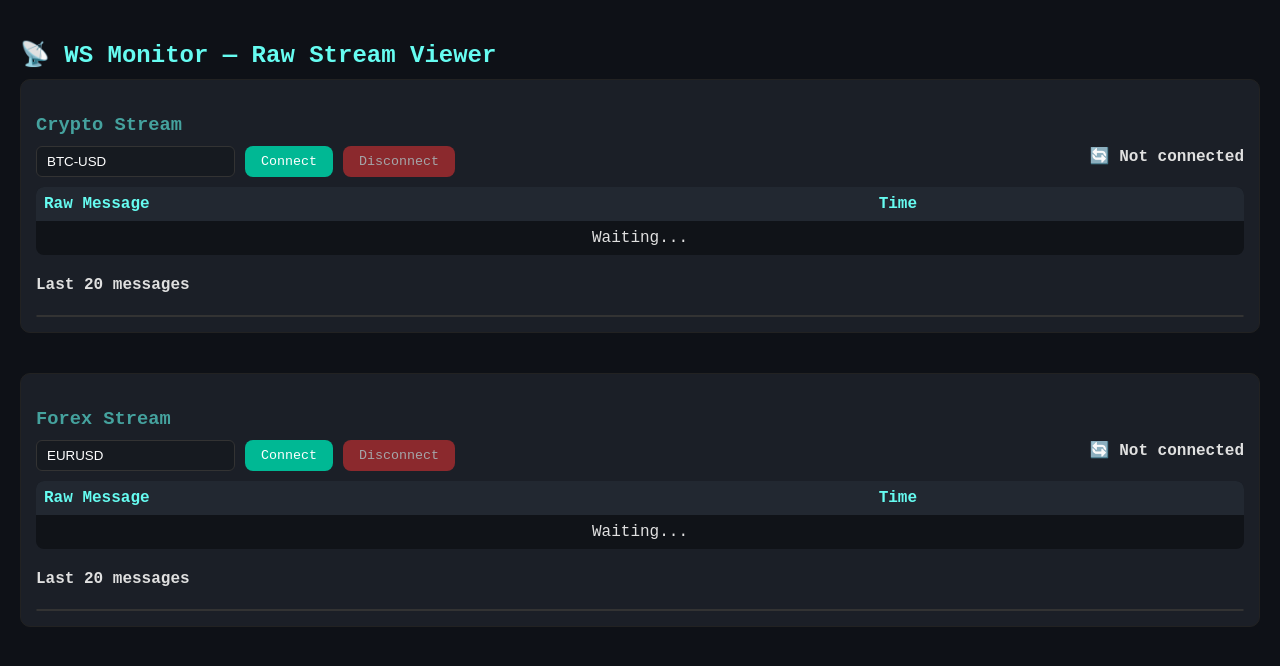
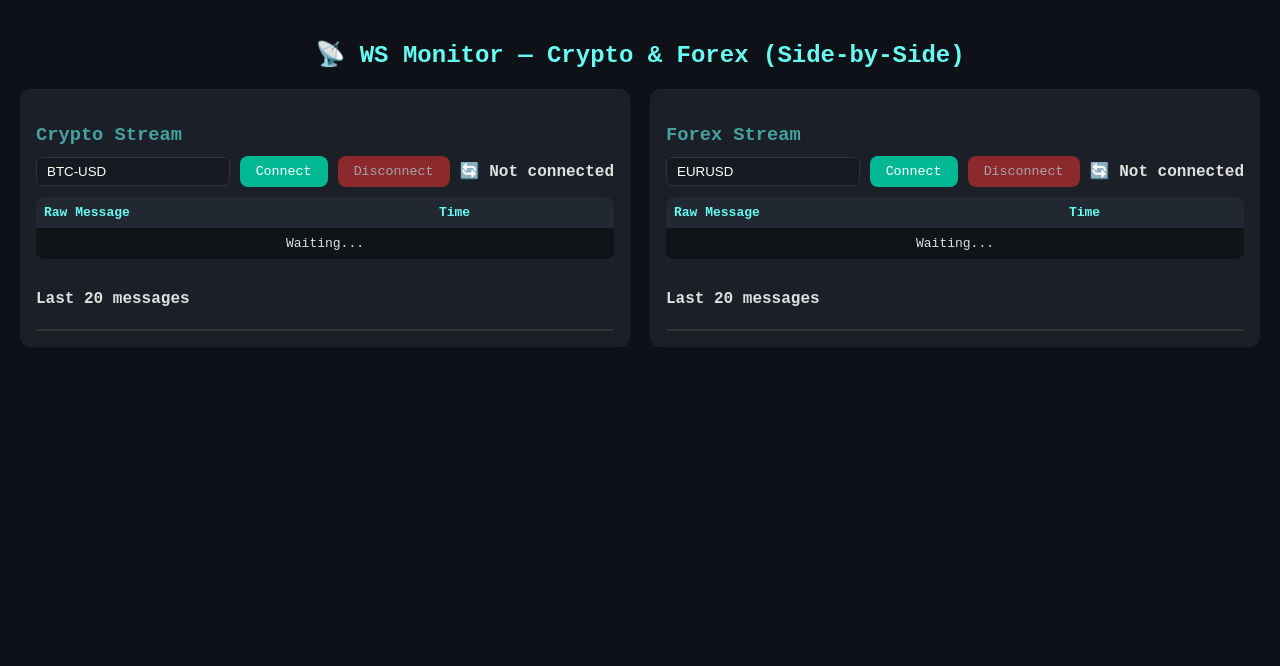
Before and after one commit to epodik/ws-monitor, a website: page index.html in a window 1280 px wide. Drawn offline with Linux system fonts and the light colour scheme; no server answers.

Commit message:
Update index.html

```diff
--- a/index.html
+++ b/index.html
@@ -2,33 +2,141 @@
 <html>
 <head>
   <meta charset="utf-8">
-  <title>WS Monitor — Raw Stream View</title>
+  <title>WS Monitor — Side-by-Side Layout</title>
   <meta name="viewport" content="width=device-width, initial-scale=1">
   <style>
-    body{background:#0e1117;color:#e0e0e0;font-family:'Courier New',monospace;padding:20px;margin:0}
-    h2{color:#66fcf1;margin-bottom:10px}
-    .section{margin-bottom:40px;border:1px solid #222;border-radius:10px;padding:15px;background:#1b1f27}
-    .section h3{color:#45a29e;margin-bottom:10px}
-    .controls{display:flex;flex-wrap:wrap;gap:10px;margin-bottom:10px}
-    input{padding:6px 10px;border-radius:6px;border:1px solid #333;background:#161a20;color:#fff}
-    button{padding:8px 16px;border:none;border-radius:8px;cursor:pointer;font-family:inherit}
-    .connect{background:#00b894;color:#fff}
-    .disconnect{background:#d63031;color:#fff}
-    .connect:disabled,.disconnect:disabled{opacity:.6;cursor:not-allowed}
-    .status{font-weight:bold;margin-left:auto}
-    table{border-collapse:collapse;width:100%;background:#101318;border-radius:8px;overflow:hidden;margin-bottom:10px}
-    th,td{padding:8px;text-align:left;vertical-align:top}
-    th{background:#222831;color:#66fcf1}
-    tr:nth-child(even){background:#161a20}
-    pre{margin:0;white-space:pre-wrap;word-break:break-all;}
-    .last-list{list-style:none;padding:0;margin:0;max-height:260px;overflow-y:auto;border:1px solid #333;border-radius:8px}
-    .tick{padding:6px 10px;border-bottom:1px dashed #2a2f3a;font-size:13px;white-space:pre-wrap;word-break:break-word;}
-    .tick:last-child{border-bottom:none}
+    body {
+      background: #0e1117;
+      color: #e0e0e0;
+      font-family: 'Courier New', monospace;
+      padding: 20px;
+      margin: 0;
+    }
+    h2 {
+      color: #66fcf1;
+      margin-bottom: 20px;
+      text-align: center;
+    }
+
+    /* layout grid */
+    .grid {
+      display: grid;
+      grid-template-columns: 1fr 1fr;
+      gap: 20px;
+    }
+    @media (max-width: 900px) {
+      .grid {
+        grid-template-columns: 1fr;
+      }
+    }
+
+    .section {
+      border: 1px solid #222;
+      border-radius: 10px;
+      padding: 15px;
+      background: #1b1f27;
+      display: flex;
+      flex-direction: column;
+    }
+
+    .section h3 {
+      color: #45a29e;
+      margin-bottom: 10px;
+    }
+
+    .controls {
+      display: flex;
+      flex-wrap: wrap;
+      gap: 10px;
+      margin-bottom: 10px;
+      align-items: center;
+    }
+
+    input {
+      padding: 6px 10px;
+      border-radius: 6px;
+      border: 1px solid #333;
+      background: #161a20;
+      color: #fff;
+      flex: 1;
+      min-width: 120px;
+    }
+
+    button {
+      padding: 8px 16px;
+      border: none;
+      border-radius: 8px;
+      cursor: pointer;
+      font-family: inherit;
+    }
+    .connect { background: #00b894; color: #fff; }
+    .disconnect { background: #d63031; color: #fff; }
+    .connect:disabled, .disconnect:disabled {
+      opacity: .6;
+      cursor: not-allowed;
+    }
+
+    .status { font-weight: bold; margin-left: auto; }
+
+    table {
+      border-collapse: collapse;
+      width: 100%;
+      background: #101318;
+      border-radius: 8px;
+      overflow: hidden;
+      margin-bottom: 10px;
+      font-size: 13px;
+    }
+
+    th, td {
+      padding: 8px;
+      text-align: left;
+      vertical-align: top;
+    }
+
+    th {
+      background: #222831;
+      color: #66fcf1;
+    }
+
+    tr:nth-child(even) {
+      background: #161a20;
+    }
+
+    pre {
+      margin: 0;
+      white-space: pre-wrap;
+      word-break: break-all;
+    }
+
+    .last-list {
+      list-style: none;
+      padding: 0;
+      margin: 0;
+      max-height: 260px;
+      overflow-y: auto;
+      border: 1px solid #333;
+      border-radius: 8px;
+      background: #11141c;
+      flex: 1;
+    }
+
+    .tick {
+      padding: 6px 10px;
+      border-bottom: 1px dashed #2a2f3a;
+      font-size: 13px;
+      white-space: pre-wrap;
+      word-break: break-word;
+    }
+    .tick:last-child {
+      border-bottom: none;
+    }
   </style>
 </head>
 <body>
-  <h2>📡 WS Monitor — Raw Stream Viewer</h2>
+  <h2>📡 WS Monitor — Crypto & Forex (Side-by-Side)</h2>
 
+  <div class="grid">
     <!-- Crypto Section -->
     <div class="section" id="crypto-section">
       <h3>Crypto Stream</h3>
@@ -61,6 +169,7 @@
       </table>
       <h4>Last 20 messages</h4>
       <ul class="last-list" id="forex-history"></ul>
+    </div>
   </div>
 
   <script>
```
Lines whose indentation alone changed are shown as unchanged.
